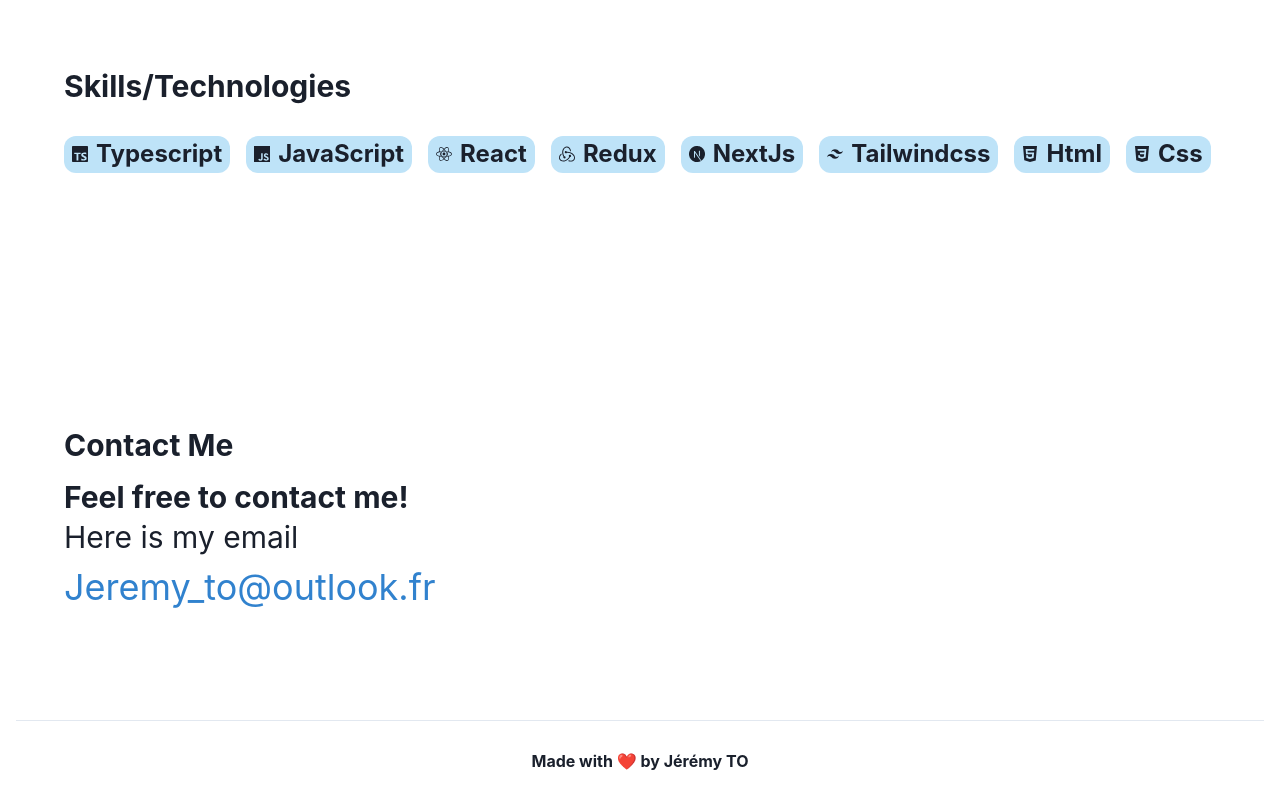
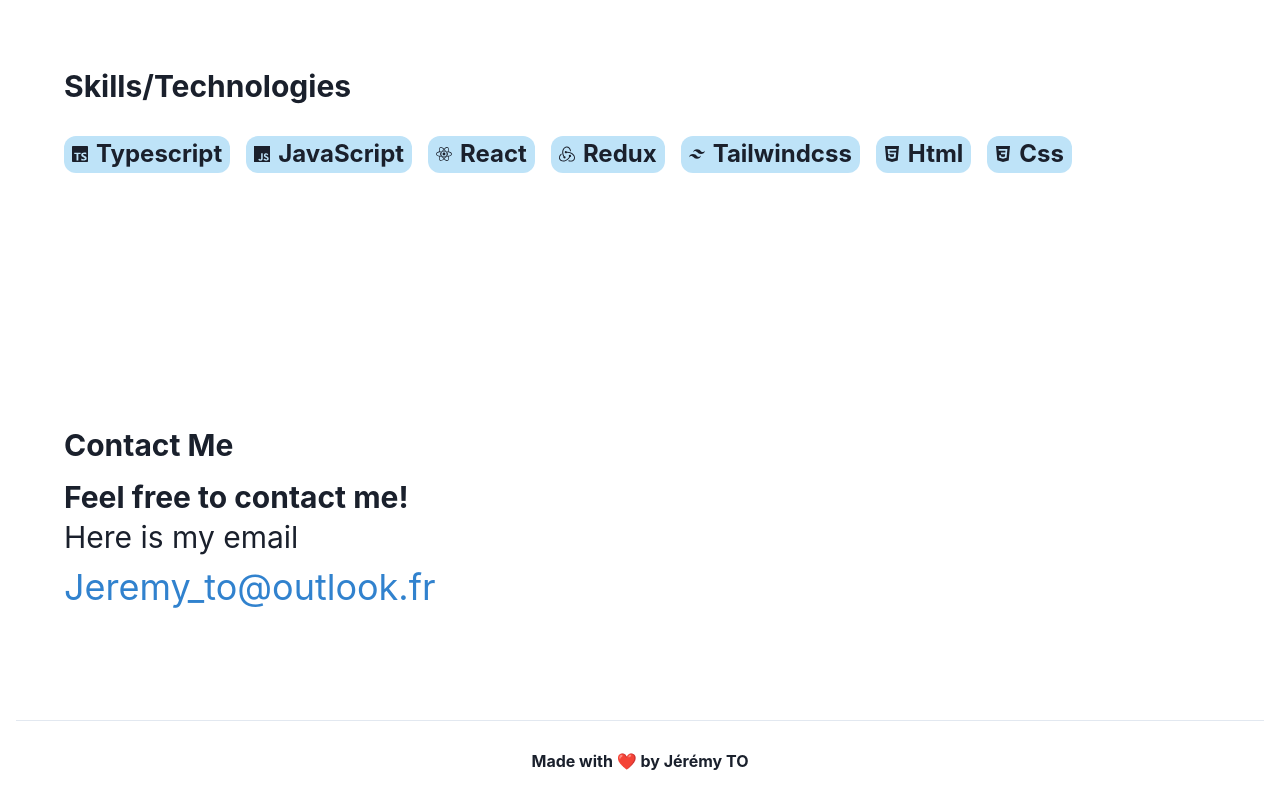
Before and after one commit to Jeremy-To/-portfolioV2, a React (Vite) app: page / in a window 1280 px wide. Shown: the part 2765-3565 px from the top of the page. Built offline with nearby package versions, Linux system fonts and the light colour scheme.

Commit message:
update me.ts

```diff
--- a/src/me.ts
+++ b/src/me.ts
@@ -1,11 +1,10 @@
-import { FaBook, FaGithub, FaLinkedin, FaNode, FaReact } from 'react-icons/fa';
+import { FaBook, FaGithub, FaLinkedin, FaReact } from 'react-icons/fa';
 import {
 	SiCss3,
 	SiHtml5,
 	SiJavascript,
 	SiTypescript,
 	SiRedux,
-	SiNextdotjs,
 	SiTailwindcss,
 } from 'react-icons/si';
 
@@ -137,10 +136,6 @@ export const me = {
 			icon: SiRedux,
 		},
 		{
-			name: 'NextJs',
-			icon: SiNextdotjs,
-		},
-		{
 			name: 'Tailwindcss',
 			icon: SiTailwindcss,
 		},
```
